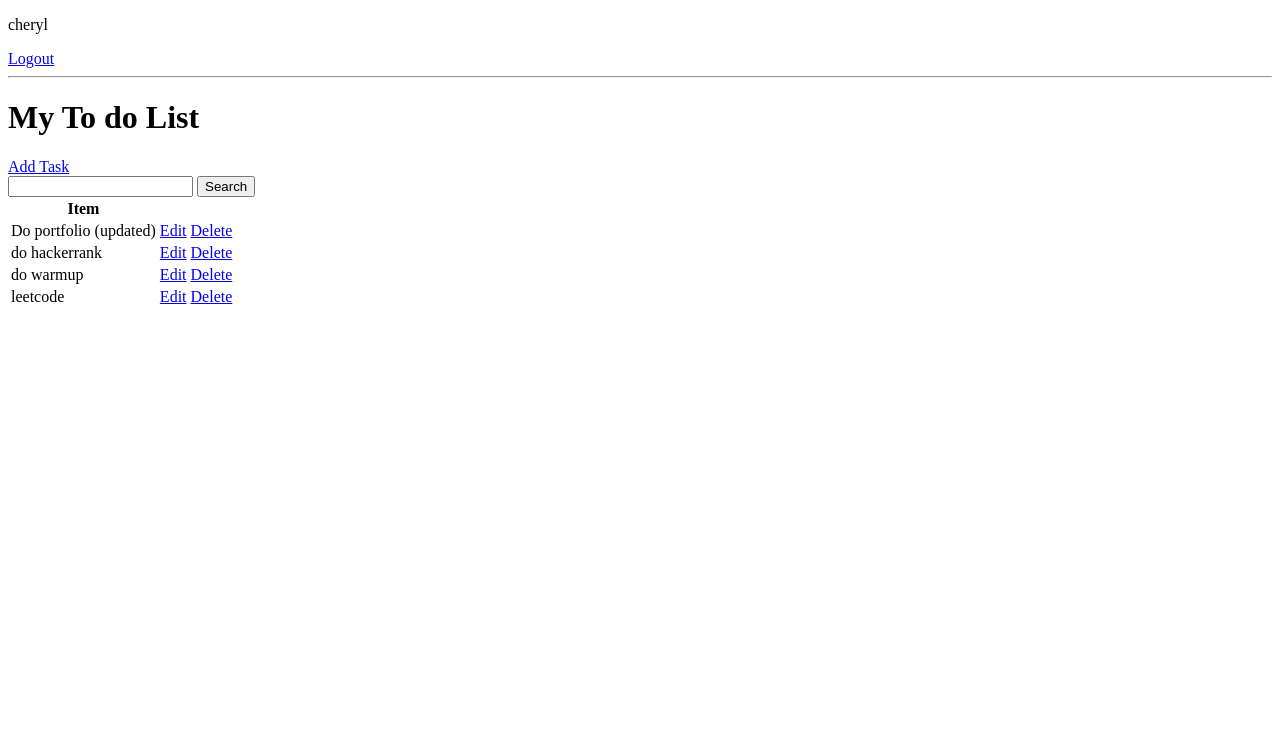
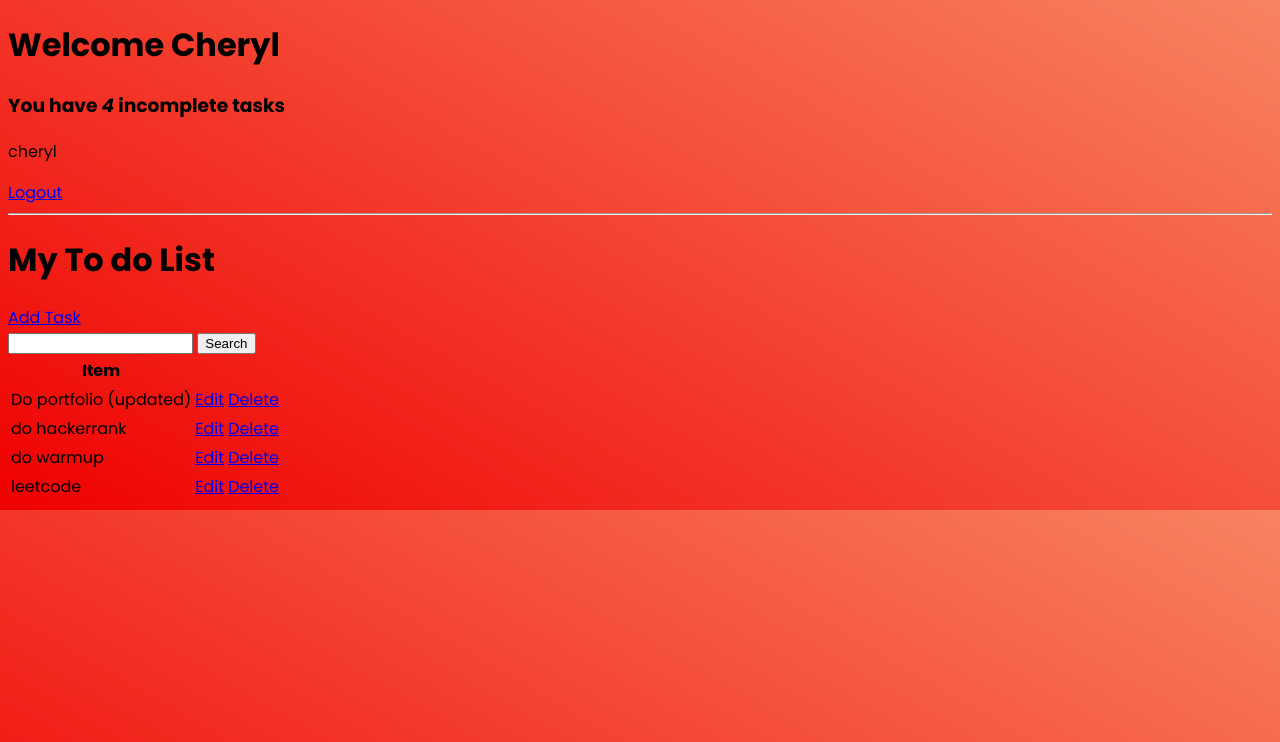
Before and after one commit to cherylnguyenm/Task-Manager, a Django app: page / in a window 1280 px wide. Shown: the top 742 px of the page. Run offline with Django 4.2, Linux system fonts and the light colour scheme; a user stored in the database is signed in; data comes from the database, SQL or seed files in the repository; both versions use the stored data as it was after the commit.

Commit message:
Added static dir for css file

```diff
--- /dev/null
+++ b/base/static/base/style.css
@@ -0,0 +1,5 @@
+body
+{
+    background-image: linear-gradient(30deg,rgba(239,0,0,255), #f88461);
+    font-family: 'Poppins';
+}
--- a/base/templates/base/login.html
+++ b/base/templates/base/login.html
@@ -1,3 +1,6 @@
+{% extends 'base/main.html' %}
+{% block content %}
+
 <h1>Login</h1>
 
 <form method="POST">
@@ -7,3 +10,5 @@
 </form>
 
 <p>New User? <a href="{% url 'register' %}">Register</a></p>
+
+{% endblock content %}
--- a/base/templates/base/main.html
+++ b/base/templates/base/main.html
@@ -0,0 +1,33 @@
+<!DOCTYPE html>
+<html>
+    <!-- HEAD -->
+    <head>
+        <meta charset="utf-8">
+        <meta http-equiv="X-UA-Compatible" contents="IE=edge">
+        <title> To-do Tasks</title>
+        <meta name="description" content="">
+        <meta name="viewport" content="width=device-width, initial-scale=1">
+
+        <!-- Google Fonts -->
+        <link rel="preconnect" href="https://fonts.googleapis.com">
+        <link rel="preconnect" href="https://fonts.gstatic.com" crossorigin>
+        <link href="https://fonts.googleapis.com/css2?family=Poppins:ital,wght@0,100;0,200;0,300;0,400;0,500;0,600;0,700;0,800;0,900;1,100;1,200;1,300;1,400;1,500;1,600;1,700;1,800;1,900&display=swap" rel="stylesheet">
+
+        <!-- Template Main CSS File -->
+        {% load static %}
+
+        <link rel="stylesheet" href="{% static 'base/style.css' %}">
+
+    </head>
+     <!-- //HEAD -->
+
+     <!-- BODY -->
+    <body>
+        <div id="container" class="container">
+            {% block content %}
+            {% endblock content %}
+        </div>
+
+    </body>
+     <!-- //BODY-->
+</html>
--- a/base/templates/base/task_form.html
+++ b/base/templates/base/task_form.html
@@ -1,3 +1,6 @@
+{% extends 'base/main.html' %}
+{% block content %}
+
 <h3>Task Form</h3>
 <a href="{% url 'task-list' %}">Go back</a>
 
@@ -6,3 +9,5 @@
     {{form.as_p}} <!-- format form as para -->
     <input type="submit" value="Submit">
 </form>
+
+{% endblock content %}
--- a/base/templates/base/task_list.html
+++ b/base/templates/base/task_list.html
@@ -1,5 +1,13 @@
-<!DOCTYPE html>
-<html>
+{% extends 'base/main.html' %}
+{% block content %}
+
+<div class="header-bar">
+    <div>
+        <h1>Welcome {{ request.user.username|title }}</h1>
+        <h3>You have <i>{{ count }}</i> incomplete task{{ count|pluralize:"s" }}</h3>
+    </div>
+</div>
+
 {% if request.user.is_authenticated %}
     <p>{{request.user}}</p> <!-- add to documentation start of login phase: django use session authentication to log users in: del session cookie -> logged out-->
     <a href="{% url 'logout' %}">Logout</a>
@@ -30,4 +38,5 @@
         <h3> Item list is empty</h3>
     {% endfor %}
 </table>
-</html>
+
+{% endblock content %}
--- a/todo/settings.py
+++ b/todo/settings.py
@@ -118,7 +118,7 @@ LOGIN_URL = 'login'
 # Static files (CSS, JavaScript, Images)
 # https://docs.djangoproject.com/en/4.2/howto/static-files/
 
-STATIC_URL = 'static/'
+STATIC_URL = '/static/'
 
 # Default primary key field type
 # https://docs.djangoproject.com/en/4.2/ref/settings/#default-auto-field
--- a/todo/urls.py
+++ b/todo/urls.py
@@ -16,6 +16,7 @@ Including another URLconf
 """
 from django.contrib import admin
 from django.urls import path, include
+from django.conf.urls.static import static
 
 urlpatterns = [
     path('admin/', admin.site.urls),
```
Also changed, not shown: base/templates/base/register.html (+6 -1 lines), base/templates/base/task_confirm_delete.html (+5 -3 lines), db.sqlite3. Lines whose indentation alone changed are shown as unchanged.
